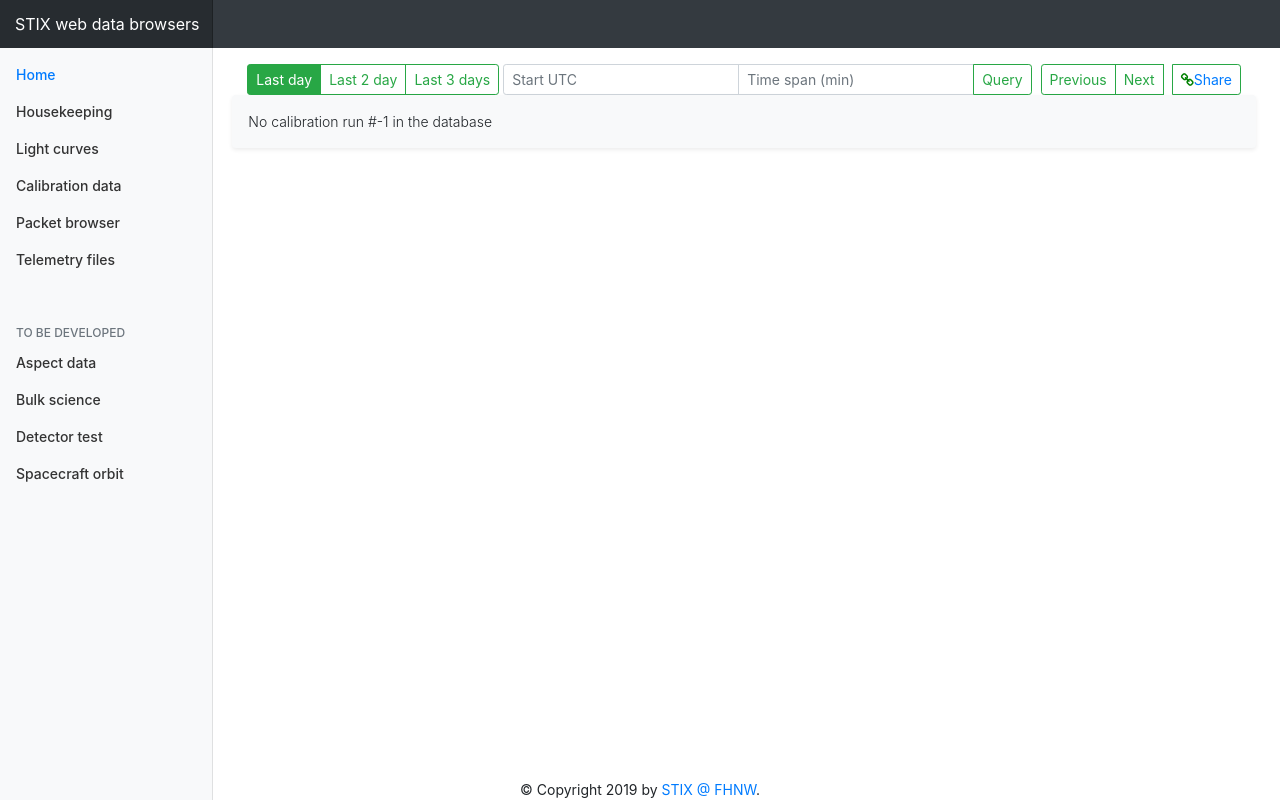
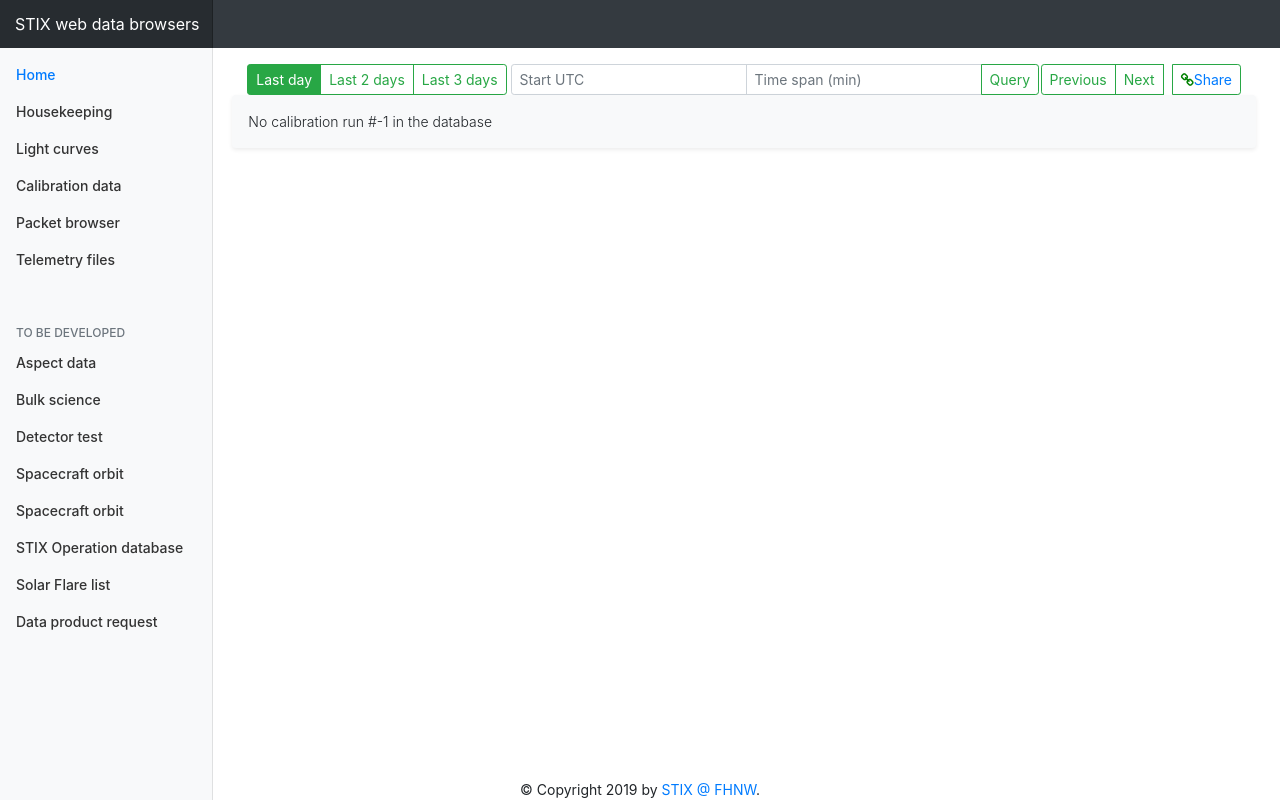
Before and after one commit to i4Ds/STIX-data-center, a Flask app: page /plot/calibration/ in a window 1280 px wide. Run offline with Flask 2, Linux system fonts and the light colour scheme; data that the repository does not hold is empty; some libraries are stand-ins or nearby versions; some web fonts are replaced.

Commit message:
fixed typos

```diff
--- a/templates/dashboard-left-sidebar.html
+++ b/templates/dashboard-left-sidebar.html
@@ -75,6 +75,32 @@
 				</a>
 			</li>
 
+	<li class="nav-item">
+				<a class="nav-link" href="/plot/orbit">
+					<span data-feather="layers"></span>
+					Spacecraft orbit
+				</a>
+			</li>
+			<li class="nav-item">
+				<a class="nav-link" href="/plot/orbit">
+					<span data-feather="layers"></span>
+					STIX Operation database
+				</a>
+			</li>
+			<li class="nav-item">
+				<a class="nav-link" href="/plot/orbit">
+					<span data-feather="layers"></span>
+					Solar Flare list
+				</a>
+			</li>
+
+			<li class="nav-item">
+				<a class="nav-link" href="/plot/orbit">
+					<span data-feather="layers"></span>
+					Data product request
+				</a>
+			</li>
+
 
 
 
--- a/templates/plot-calibration.html
+++ b/templates/plot-calibration.html
@@ -20,7 +20,7 @@ Calibration data
 {% endblock %}
 {% block  toolbar_button_groups%}
 	<button type="button" class="btn btn-outline-success active last-data" value="24">Last day</button>
-	<button type="button" class="btn btn-outline-success last-data " value="48">Last 2 day</button>
+	<button type="button" class="btn btn-outline-success last-data " value="48">Last 2 days</button>
 	<button type="button" class="btn btn-outline-success last-data " value="72">Last 3 days</button>
 {% endblock %}
 
```
Also changed, not shown: templates/packet-request.html (+13 -12 lines).
